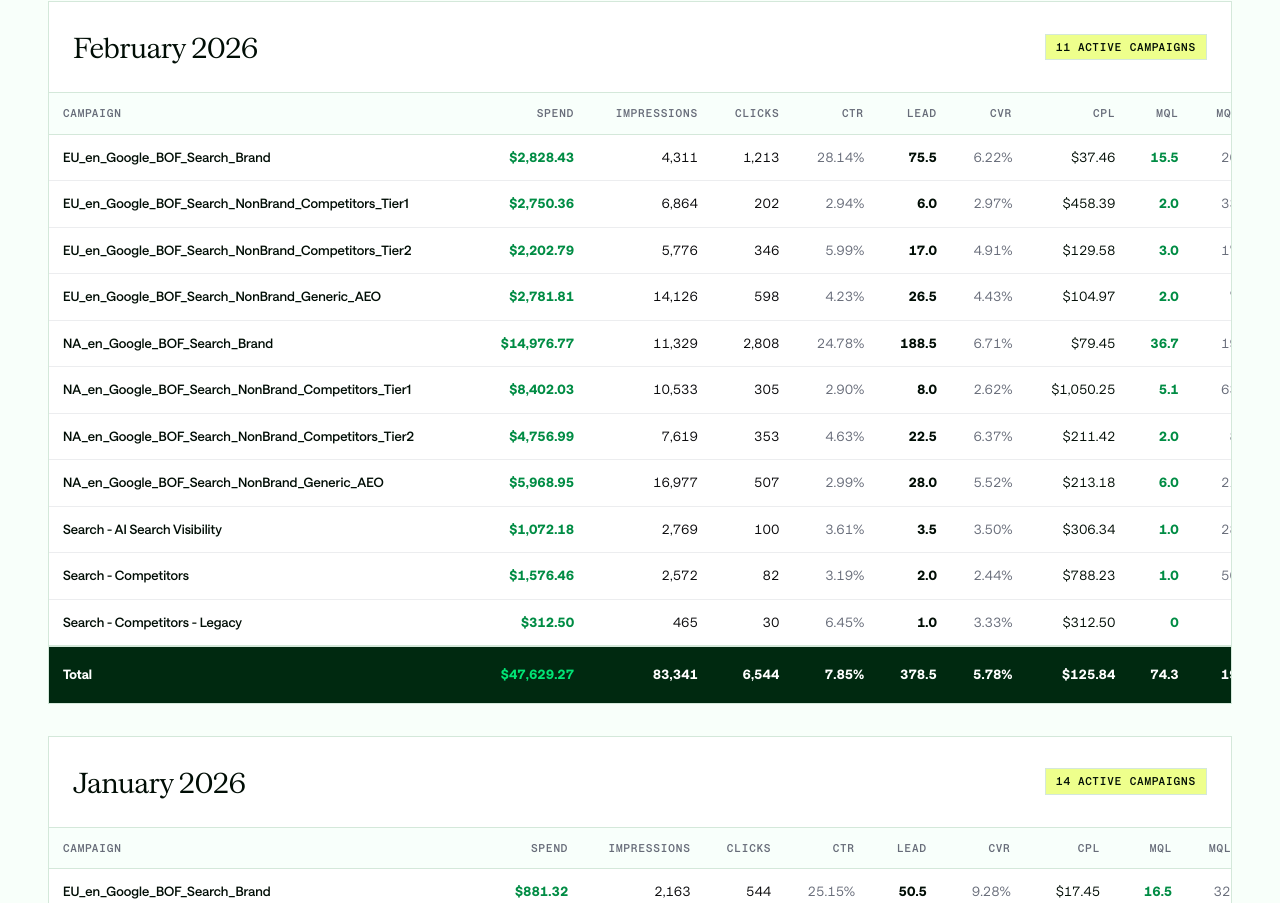
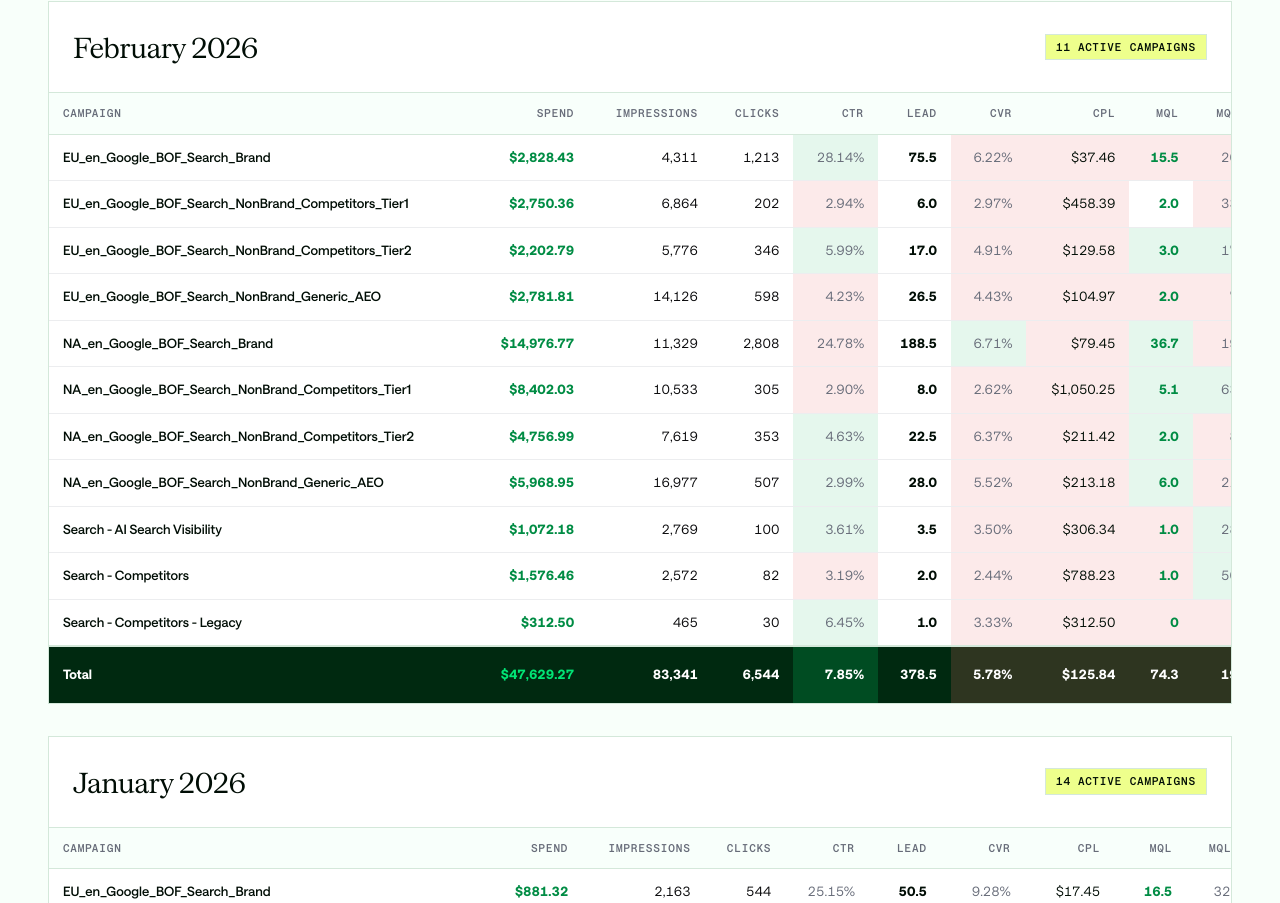
Before and after one commit to jimtan14/apollo3, a plain HTML site: page index.html in a window 1280 px wide. Shown: the part 738-1641 px from the top of the page. Drawn offline with Linux system fonts and the light colour scheme.

Commit message:
Add green/red cell highlights for Feb vs Jan metric comparison
CTR, CVR, CPL, MQL, and MQL CVR cells in the February table are now
highlighted green (better) or red (worse) compared to January values.

Co-Authored-By: Claude Opus 4.6 <noreply@anthropic.com>

```diff
--- a/index.html
+++ b/index.html
@@ -196,6 +196,10 @@
         td.s1-val { color: var(--text-secondary); font-weight: 500; }
         td.rate { color: var(--text-secondary); }
         td.cost-metric { color: var(--near-black); }
+        td.better { background-color: rgba(0, 180, 80, 0.10); }
+        td.worse { background-color: rgba(220, 50, 50, 0.10); }
+        tbody tr.totals-row td.better { background-color: rgba(0, 230, 118, 0.18); }
+        tbody tr.totals-row td.worse { background-color: rgba(255, 107, 107, 0.18); }
 
         tbody tr.totals-row { background: var(--green-600); }
         tbody tr.totals-row td { color: var(--white); font-weight: 700; border-top: 2px solid var(--stroke-green); border-bottom: none; padding-top: 18px; padding-bottom: 18px; }
@@ -329,171 +333,183 @@
                     </tr>
                 </thead>
                 <tbody>
+                    <!-- EU Brand: CTR 28.14>25.15 better | CVR 6.22<9.28 worse | CPL 37.46>17.45 worse | MQL 15.5<16.5 worse | MQL CVR 20.53<32.67 worse -->
                     <tr>
                         <td class="campaign">EU_en_Google_BOF_Search_Brand</td>
                         <td class="spend">$2,828.43</td>
                         <td>4,311</td>
                         <td>1,213</td>
-                        <td class="rate">28.14%</td>
+                        <td class="rate better">28.14%</td>
                         <td class="lead-val">75.5</td>
-                        <td class="rate">6.22%</td>
-                        <td class="cost-metric">$37.46</td>
-                        <td class="mql-val">15.5</td>
-                        <td class="rate">20.53%</td>
+                        <td class="rate worse">6.22%</td>
+                        <td class="cost-metric worse">$37.46</td>
+                        <td class="mql-val worse">15.5</td>
+                        <td class="rate worse">20.53%</td>
                         <td class="cost-metric">$182.48</td>
                         <td class="s1-val">21.0</td>
                     </tr>
+                    <!-- EU NonBrand Comp T1: CTR 2.94<3.64 worse | CVR 2.97<4.35 worse | CPL 458>226 worse | MQL 2=2 same | MQL CVR 33.33<40 worse -->
                     <tr>
                         <td class="campaign">EU_en_Google_BOF_Search_NonBrand_Competitors_Tier1</td>
                         <td class="spend">$2,750.36</td>
                         <td>6,864</td>
                         <td>202</td>
-                        <td class="rate">2.94%</td>
+                        <td class="rate worse">2.94%</td>
                         <td class="lead-val">6.0</td>
-                        <td class="rate">2.97%</td>
-                        <td class="cost-metric">$458.39</td>
+                        <td class="rate worse">2.97%</td>
+                        <td class="cost-metric worse">$458.39</td>
                         <td class="mql-val">2.0</td>
-                        <td class="rate">33.33%</td>
+                        <td class="rate worse">33.33%</td>
                         <td class="cost-metric">$1,375.18</td>
                         <td class="s1-val">1.0</td>
                     </tr>
+                    <!-- EU NonBrand Comp T2: CTR 5.99>4.35 better | CVR 4.91<6.33 worse | CPL 130>98 worse | MQL 3>1 better | MQL CVR 17.65>10.53 better -->
                     <tr>
                         <td class="campaign">EU_en_Google_BOF_Search_NonBrand_Competitors_Tier2</td>
                         <td class="spend">$2,202.79</td>
                         <td>5,776</td>
                         <td>346</td>
-                        <td class="rate">5.99%</td>
+                        <td class="rate better">5.99%</td>
                         <td class="lead-val">17.0</td>
-                        <td class="rate">4.91%</td>
-                        <td class="cost-metric">$129.58</td>
-                        <td class="mql-val">3.0</td>
-                        <td class="rate">17.65%</td>
+                        <td class="rate worse">4.91%</td>
+                        <td class="cost-metric worse">$129.58</td>
+                        <td class="mql-val better">3.0</td>
+                        <td class="rate better">17.65%</td>
                         <td class="cost-metric">$734.26</td>
                         <td class="s1-val">2.0</td>
                     </tr>
+                    <!-- EU NonBrand Generic AEO: CTR 4.23<4.27 worse | CVR 4.43<4.64 worse | CPL 105>89 worse | MQL 2<5 worse | MQL CVR 7.55<38.46 worse -->
                     <tr>
                         <td class="campaign">EU_en_Google_BOF_Search_NonBrand_Generic_AEO</td>
                         <td class="spend">$2,781.81</td>
                         <td>14,126</td>
                         <td>598</td>
-                        <td class="rate">4.23%</td>
+                        <td class="rate worse">4.23%</td>
                         <td class="lead-val">26.5</td>
-                        <td class="rate">4.43%</td>
-                        <td class="cost-metric">$104.97</td>
-                        <td class="mql-val">2.0</td>
-                        <td class="rate">7.55%</td>
+                        <td class="rate worse">4.43%</td>
+                        <td class="cost-metric worse">$104.97</td>
+                        <td class="mql-val worse">2.0</td>
+                        <td class="rate worse">7.55%</td>
                         <td class="cost-metric">$1,390.91</td>
                         <td class="s1-val">1.0</td>
                     </tr>
+                    <!-- NA Brand: CTR 24.78<26.02 worse | CVR 6.71>5.79 better | CPL 79>42 worse | MQL 36.7>11 better | MQL CVR 19.47<34.48 worse -->
                     <tr>
                         <td class="campaign">NA_en_Google_BOF_Search_Brand</td>
                         <td class="spend">$14,976.77</td>
                         <td>11,329</td>
                         <td>2,808</td>
-                        <td class="rate">24.78%</td>
+                        <td class="rate worse">24.78%</td>
                         <td class="lead-val">188.5</td>
-                        <td class="rate">6.71%</td>
-                        <td class="cost-metric">$79.45</td>
-                        <td class="mql-val">36.7</td>
-                        <td class="rate">19.47%</td>
+                        <td class="rate better">6.71%</td>
+                        <td class="cost-metric worse">$79.45</td>
+                        <td class="mql-val better">36.7</td>
+                        <td class="rate worse">19.47%</td>
                         <td class="cost-metric">$408.09</td>
                         <td class="s1-val">60.7</td>
                     </tr>
+                    <!-- NA NonBrand Comp T1: CTR 2.90<3.27 worse | CVR 2.62<5.71 worse | CPL 1050>319 worse | MQL 5.1>1 better | MQL CVR 63.75>25 better -->
                     <tr>
                         <td class="campaign">NA_en_Google_BOF_Search_NonBrand_Competitors_Tier1</td>
                         <td class="spend">$8,402.03</td>
                         <td>10,533</td>
                         <td>305</td>
-                        <td class="rate">2.90%</td>
+                        <td class="rate worse">2.90%</td>
                         <td class="lead-val">8.0</td>
-                        <td class="rate">2.62%</td>
-                        <td class="cost-metric">$1,050.25</td>
-                        <td class="mql-val">5.1</td>
-                        <td class="rate">63.75%</td>
+                        <td class="rate worse">2.62%</td>
+                        <td class="cost-metric worse">$1,050.25</td>
+                        <td class="mql-val better">5.1</td>
+                        <td class="rate better">63.75%</td>
                         <td class="cost-metric">$1,647.46</td>
                         <td class="s1-val">4.5</td>
                     </tr>
+                    <!-- NA NonBrand Comp T2: CTR 4.63>2.61 better | CVR 6.37<11.21 worse | CPL 211>122 worse | MQL 2>1 better | MQL CVR 8.89<15.38 worse -->
                     <tr>
                         <td class="campaign">NA_en_Google_BOF_Search_NonBrand_Competitors_Tier2</td>
                         <td class="spend">$4,756.99</td>
                         <td>7,619</td>
                         <td>353</td>
-                        <td class="rate">4.63%</td>
+                        <td class="rate better">4.63%</td>
                         <td class="lead-val">22.5</td>
-                        <td class="rate">6.37%</td>
-                        <td class="cost-metric">$211.42</td>
-                        <td class="mql-val">2.0</td>
-                        <td class="rate">8.89%</td>
+                        <td class="rate worse">6.37%</td>
+                        <td class="cost-metric worse">$211.42</td>
+                        <td class="mql-val better">2.0</td>
+                        <td class="rate worse">8.89%</td>
                         <td class="cost-metric">$2,378.50</td>
                         <td class="s1-val">1.0</td>
                     </tr>
+                    <!-- NA NonBrand Generic AEO: CTR 2.99>2.07 better | CVR 5.52<6.02 worse | CPL 213>168 worse | MQL 6>2.9 better | MQL CVR 21.43<58 worse -->
                     <tr>
                         <td class="campaign">NA_en_Google_BOF_Search_NonBrand_Generic_AEO</td>
                         <td class="spend">$5,968.95</td>
                         <td>16,977</td>
                         <td>507</td>
-                        <td class="rate">2.99%</td>
+                        <td class="rate better">2.99%</td>
                         <td class="lead-val">28.0</td>
-                        <td class="rate">5.52%</td>
-                        <td class="cost-metric">$213.18</td>
-                        <td class="mql-val">6.0</td>
-                        <td class="rate">21.43%</td>
+                        <td class="rate worse">5.52%</td>
+                        <td class="cost-metric worse">$213.18</td>
+                        <td class="mql-val better">6.0</td>
+                        <td class="rate worse">21.43%</td>
                         <td class="cost-metric">$994.83</td>
                         <td class="s1-val">4.4</td>
                     </tr>
+                    <!-- AI Search Visibility: CTR 3.61>3.36 better | CVR 3.50<7.34 worse | CPL 306>165 worse | MQL 1<10.6 worse | MQL CVR 28.57>21.03 better -->
                     <tr>
                         <td class="campaign">Search - AI Search Visibility</td>
                         <td class="spend">$1,072.18</td>
                         <td>2,769</td>
                         <td>100</td>
-                        <td class="rate">3.61%</td>
+                        <td class="rate better">3.61%</td>
                         <td class="lead-val">3.5</td>
-                        <td class="rate">3.50%</td>
-                        <td class="cost-metric">$306.34</td>
-                        <td class="mql-val">1.0</td>
-                        <td class="rate">28.57%</td>
+                        <td class="rate worse">3.50%</td>
+                        <td class="cost-metric worse">$306.34</td>
+                        <td class="mql-val worse">1.0</td>
+                        <td class="rate better">28.57%</td>
                         <td class="cost-metric">$1,072.18</td>
                         <td class="s1-val">1.0</td>
                     </tr>
+                    <!-- Competitors: CTR 3.19<4.00 worse | CVR 2.44<6.22 worse | CPL 788>307 worse | MQL 1<13 worse | MQL CVR 50>32.91 better -->
                     <tr>
                         <td class="campaign">Search - Competitors</td>
                         <td class="spend">$1,576.46</td>
                         <td>2,572</td>
                         <td>82</td>
-                        <td class="rate">3.19%</td>
+                        <td class="rate worse">3.19%</td>
                         <td class="lead-val">2.0</td>
-                        <td class="rate">2.44%</td>
-                        <td class="cost-metric">$788.23</td>
-                        <td class="mql-val">1.0</td>
-                        <td class="rate">50.00%</td>
+                        <td class="rate worse">2.44%</td>
+                        <td class="cost-metric worse">$788.23</td>
+                        <td class="mql-val worse">1.0</td>
+                        <td class="rate better">50.00%</td>
                         <td class="cost-metric">$1,576.46</td>
                         <td class="s1-val">2.6</td>
                     </tr>
+                    <!-- Competitors Legacy: CTR 6.45>6.19 better | CVR 3.33<9.84 worse | CPL 313>100 worse | MQL 0<5 worse | MQL CVR 0<20.83 worse -->
                     <tr>
                         <td class="campaign">Search - Competitors - Legacy</td>
                         <td class="spend">$312.50</td>
                         <td>465</td>
                         <td>30</td>
-                        <td class="rate">6.45%</td>
+                        <td class="rate better">6.45%</td>
                         <td class="lead-val">1.0</td>
-                        <td class="rate">3.33%</td>
-                        <td class="cost-metric">$312.50</td>
-                        <td class="mql-val">0</td>
-                        <td class="rate">0%</td>
+                        <td class="rate worse">3.33%</td>
+                        <td class="cost-metric worse">$312.50</td>
+                        <td class="mql-val worse">0</td>
+                        <td class="rate worse">0%</td>
                         <td class="cost-metric">--</td>
                         <td class="s1-val">0</td>
                     </tr>
+                    <!-- Totals: CTR 7.85>7.40 better | CVR 5.78<7.04 worse | CPL 126>84 worse | MQL 74.3<116.7 worse | MQL CVR 19.63<26.19 worse -->
                     <tr class="totals-row">
                         <td class="campaign">Total</td>
                         <td class="spend">$47,629.27</td>
                         <td>83,341</td>
                         <td>6,544</td>
-                        <td class="rate">7.85%</td>
+                        <td class="rate better">7.85%</td>
                         <td class="lead-val">378.5</td>
-                        <td class="rate">5.78%</td>
-                        <td class="cost-metric">$125.84</td>
-                        <td class="mql-val">74.3</td>
-                        <td class="rate">19.63%</td>
+                        <td class="rate worse">5.78%</td>
+                        <td class="cost-metric worse">$125.84</td>
+                        <td class="mql-val worse">74.3</td>
+                        <td class="rate worse">19.63%</td>
                         <td class="cost-metric">$641.04</td>
                         <td class="s1-val">99.2</td>
                     </tr>
```
